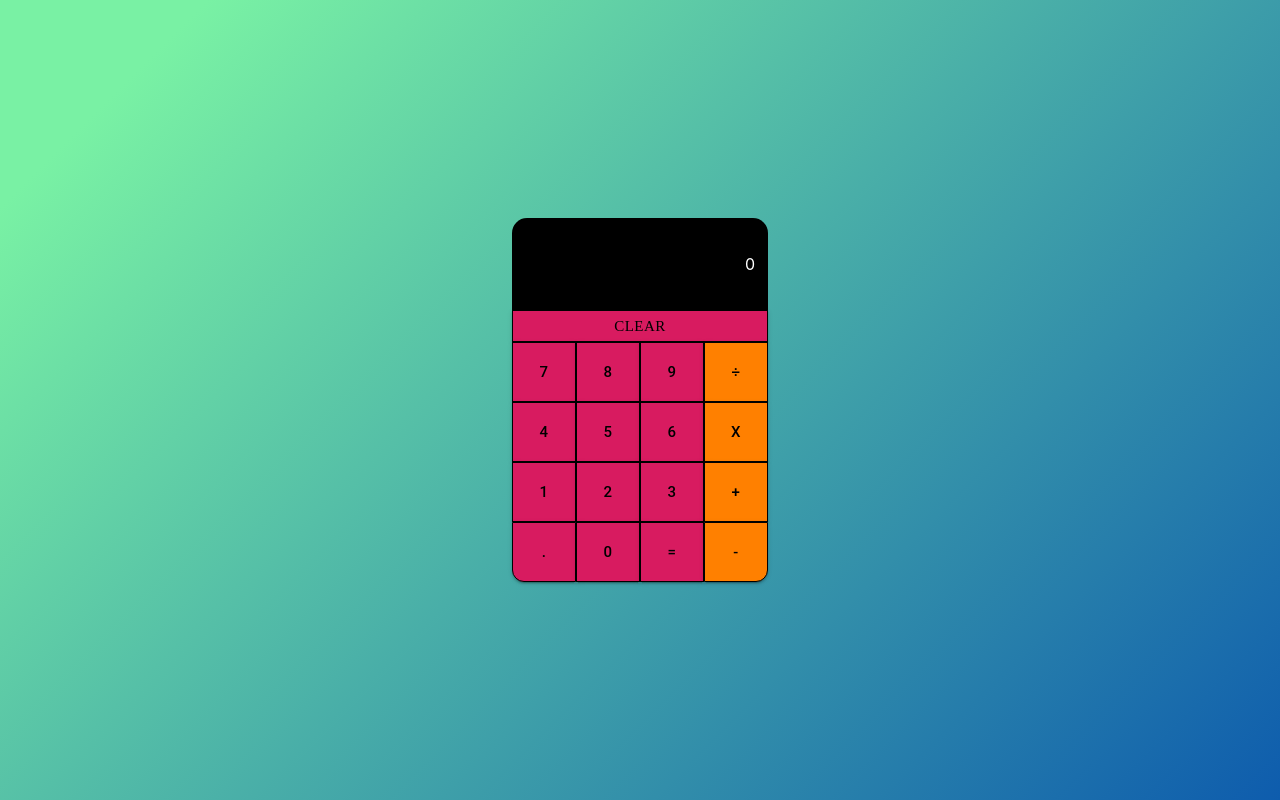
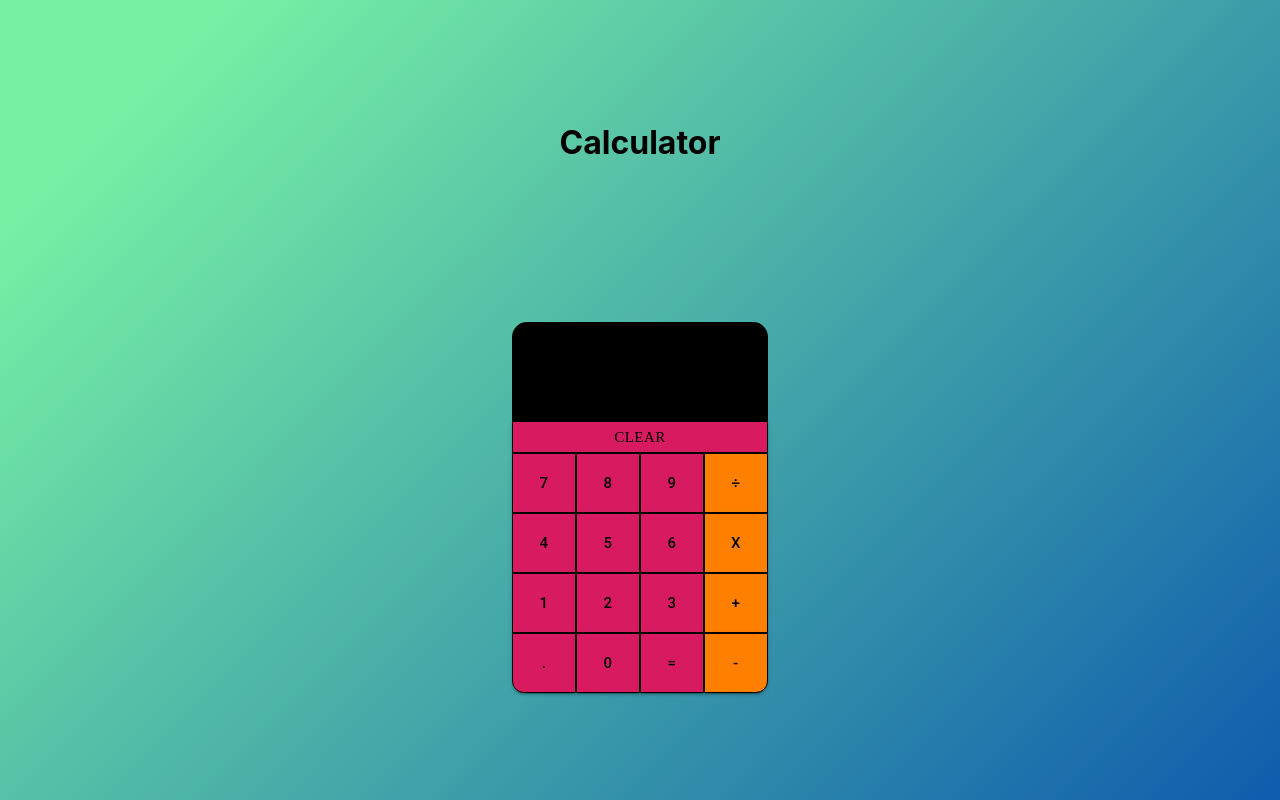
Before and after one commit to ArielCalisaya/calculator-ng, a React (Create React App) app: page / in a window 1280 px wide. Built offline with nearby package versions, Linux system fonts and the light colour scheme.

Commit message:
calculator functions finished

```diff
--- a/src/App.js
+++ b/src/App.js
@@ -11,6 +11,7 @@ function App() {
   return (
     <MuiThemeProvider theme={theme}>
       <div className="App">
+        <h1 className="calculator-title">Calculator</h1>
         <Calculator />
       </div>
     </MuiThemeProvider>
--- a/src/components/Calculator.js
+++ b/src/components/Calculator.js
@@ -1,53 +1,55 @@
-import React from "react";
-import Input from "./Input";
+import React, { useState } from "react";
+// import Input from "./Input";
 import withStyles from "@material-ui/core/styles/withStyles";
-
-// Reusable Button
-import TheButton from "../util/theButton";
+import Keyboard from './Keyboard'
 
 // Get styles
 const styles = (theme) => ({
   ...theme.styled,
 });
 
-// Calculator and numbers row
-const Calculator = () => {
+const Calculator = (props) => {
+  const [data, setData] = useState("");
+  const { classes } = props;
+
+
+  let clearDigits = () => {
+    setData("")
+  }
+
+  let writeOnData = (e) => {
+    setData(e.target.value)
+  }
+
+  // It execute the calculation funcion on '=' button/value
+  let targetButton = (value) => {
+    if(value === '='){
+      calculateIt()
+    } else {
+      setData(data +value)
+    }
+  }
+
+  //eval calculates operations
+  let calculateIt = () => {
+    try {
+      setData(eval(data))
+    }
+    catch(e){
+      setData("Syntax ERROR")
+    }
+  }
+
   return (
     <div className="container">
       <div className="row">
-        <Input />
+        <input type="text"
+        onChange={writeOnData}
+        value={data}
+        className={classes.inputStyle}/>
+
       </div>
-      <TheButton
-        editButton={{ width: "100%", height: "32px", fontFamily: "cursive" }}
-      >
-        clear
-      </TheButton>
-
-      <div className="row">
-        <TheButton>7</TheButton>
-        <TheButton>8</TheButton>
-        <TheButton>9</TheButton>
-        <TheButton>÷</TheButton>
-      </div>
-
-      <div className="row">
-        <TheButton>4</TheButton>
-        <TheButton>5</TheButton>
-        <TheButton>6</TheButton>
-        <TheButton>X</TheButton>
-      </div>
-      <div className="row">
-        <TheButton>1</TheButton>
-        <TheButton>2</TheButton>
-        <TheButton>3</TheButton>
-        <TheButton>+</TheButton>
-      </div>
-      <div className="row">
-        <TheButton editButton={{ borderBottomLeftRadius: "12px" }}>.</TheButton>
-        <TheButton>0</TheButton>
-        <TheButton>=</TheButton>
-        <TheButton editButton={{ borderBottomRightRadius: "12px" }}>-</TheButton>
-      </div>
+        <Keyboard target={targetButton} clear={clearDigits}/>
     </div>
   );
 };
--- a/src/components/Input.js
+++ /dev/null
@@ -1,17 +0,0 @@
-import React from "react";
-import withStyles from "@material-ui/core/styles/withStyles";
-
-const styles = (theme) => ({
-  ...theme.styled,
-});
-
-const Input = (props) => {
-  const { classes } = props;
-
-  return (
-    <div className={classes.inputStyle}>
-        0
-    </div>
-  );
-};
-export default withStyles(styles)(Input);
--- /dev/null
+++ b/src/components/Keyboard.js
@@ -0,0 +1,59 @@
+import React from "react";
+// Reusable button
+import TheButton from "../util/theButton";
+
+
+//Keyboard settings
+
+const Keyboard = (props) => {
+    const {target, clear} = props
+
+    let targetKey = (e) => {
+        target(e.currentTarget.value)
+        console.log(e.currentTarget.value)
+    }
+
+  return (
+    <div >
+      <TheButton
+        onClick={clear}
+        editButton={{ width: "100%", height: "32px", fontFamily: "cursive" }}
+      >
+        clear
+      </TheButton>
+      <div className="row">
+        <TheButton value="7" onClick={targetKey}>7</TheButton>
+        <TheButton value="8" onClick={targetKey}>8</TheButton>
+        <TheButton value="9" onClick={targetKey}>9</TheButton>
+        <TheButton value="/" onClick={targetKey}>÷</TheButton>
+      </div>
+
+      <div className="row">
+        <TheButton value="4" onClick={targetKey}>4</TheButton>
+        <TheButton value="5" onClick={targetKey}>5</TheButton>
+        <TheButton value="6" onClick={targetKey}>6</TheButton>
+        <TheButton value="*" onClick={targetKey}>x</TheButton>
+      </div>
+      <div className="row">
+        <TheButton value="1" onClick={targetKey}>1</TheButton>
+        <TheButton value="2" onClick={targetKey}>2</TheButton>
+        <TheButton value="3" onClick={targetKey}>3</TheButton>
+        <TheButton value="+" onClick={targetKey}>+</TheButton>
+      </div>
+      <div className="row">
+        <TheButton value="." onClick={targetKey}
+        editButton={{ borderBottomLeftRadius: "12px" }}>
+          .
+        </TheButton>
+        <TheButton value="0" onClick={targetKey}>0</TheButton>
+        <TheButton value="=" onClick={targetKey}>=</TheButton>
+        <TheButton value="-" onClick={targetKey}
+        editButton={{ borderBottomRightRadius: "12px" }}>
+          -
+        </TheButton>
+      </div>
+    </div>
+  );
+};
+
+export default Keyboard;
--- a/src/index.css
+++ b/src/index.css
@@ -17,13 +17,19 @@ code {
 }
 
 .App {
-  display: flex;
+  display: grid;
   justify-content: center;
   align-items: center;
   background-image: linear-gradient(135deg, #79f1a4 10%, #0e5cad 100%);
   height: 100vh;
   width: 100%;
 }
+.calculator-title {
+  margin: 0;
+  margin-bottom: -70px;
+  text-align: center;
+}
+
 
 #button {
   border-radius: 0px;
@@ -48,3 +54,8 @@ code {
   display: flex;
   width: 100%;
 }
+
+input[type="text"]
+{
+    font-size:17px;
+}
--- a/src/util/theButton.js
+++ b/src/util/theButton.js
@@ -11,7 +11,7 @@ const styles = (theme) => ({
   ...theme.styled,
 });
 
-const TheButton = ({ children, editButton }) => {
+const TheButton = ({ children, editButton, onClick, value, key }) => {
 
 /*
   This variable allows to differentiate between operator
@@ -27,6 +27,8 @@ const TheButton = ({ children, editButton }) => {
   return (
     <Button
       id="button"
+      onClick={onClick}
+      value={value}
       size="large"
       color="secondary"
       variant="contained"
--- a/src/util/theme.js
+++ b/src/util/theme.js
@@ -27,6 +27,8 @@ export default {
       justifyContent: "flex-end",
       padding: "0.8em",
       alignItems: "center",
+      border: 0,
+      outline: 'none'
     },
   },
 };
```
